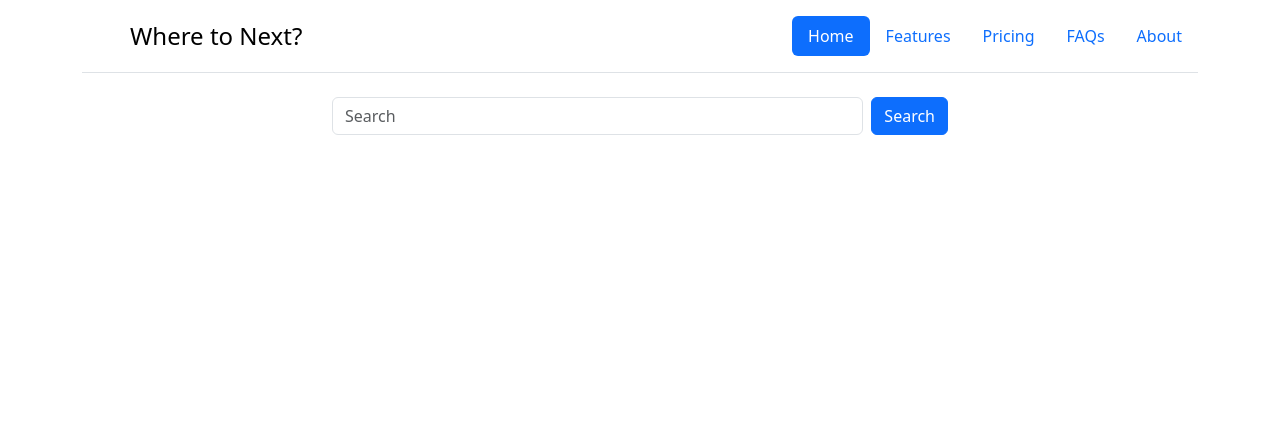
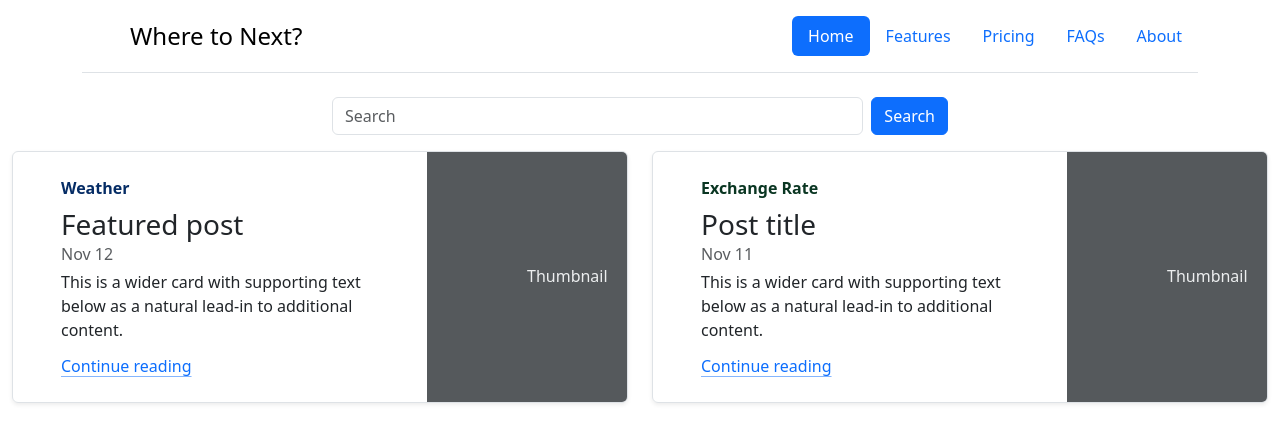
Before and after one commit to leeathena/Where-to-next-new, a React (Vite) app in the folder Where-to-next/: page / in a window 1280 px wide. Shown: the top 442 px of the page. Built offline with nearby package versions, Linux system fonts and the light colour scheme.

Commit message:
added another div to show the results

```diff
--- a/Where-to-next/src/components/citysearchbar/CitySearchbar.jsx
+++ b/Where-to-next/src/components/citysearchbar/CitySearchbar.jsx
@@ -1,20 +1,71 @@
-import React from "react"
+import React from "react" //added the use state hook from react {useState}
 
 function CitySearchbar() {
     // set up the state for the input value so that i can keep track of what the users types
+    // Const [input,setInput]=useState("");
+
+    //fetching data from the weather API
+    // const fetchData = (value) => {
+    //     fetch("<https://jsonplaceholder.typicode.com/users").then((response) => response.json()).then(json =>{
+    //         console.log(json);
+    //     });
+    // }
+
+    // const handleChange = (value) => {
+    //     setInput(value)
+    //     fetchData(value)
+    // }
+
     // set a submit function when the search button is clicked to add to a list of cities
     return (
         <div className="container-fluid">
             <div className="row justify-content-center align-items-center">
                 <div className="col-md-6">
                     <form className="d-flex">
-                        <input className="form-control me-2" type="search" placeholder="Search" aria-label="Search"/>
-                            <button className="btn btn-primary" type="submit">Search</button>
+                        <input className="form-control me-2" type="search" placeholder="Search" aria-label="Search" />
+                        {/* value={input} onChange={(e)=>handleChange(e.target.value)} */}
+                        <button className="btn btn-primary" type="submit">Search</button>
                     </form>
                 </div>
             </div>
+            {/* add another div container to show the results */}
+            <div class="row mb-2">
+                <div class="col-md-6">
+                    <div class="row g-0 border rounded overflow-hidden flex-md-row mb-4 shadow-sm h-md-250 position-relative mt-3">
+                        <div class="col p-4 d-flex flex-column position-static px-lg-5">
+                            <strong class="d-inline-block mb-2 text-primary-emphasis">Weather</strong>
+                            <h3 class="mb-0">Featured post</h3>
+                            <div class="mb-1 text-body-secondary">Nov 12</div>
+                            <p class="card-text mb-auto">This is a wider card with supporting text below as a natural lead-in to additional content.</p>
+                            <a href="#" class="icon-link gap-1 icon-link-hover stretched-link">
+                                Continue reading
+                                <svg class="bi"><use xlink:href="#chevron-right" /></svg>
+                            </a>
+                        </div>
+                        <div class="col-auto d-none d-lg-block">
+                            <svg class="bd-placeholder-img" width="200" height="250" xmlns="http://www.w3.org/2000/svg" role="img" aria-label="Placeholder: Thumbnail" preserveAspectRatio="xMidYMid slice" focusable="false"><title>Placeholder</title><rect width="100%" height="100%" fill="#55595c" /><text x="50%" y="50%" fill="#eceeef" dy=".3em">Thumbnail</text></svg>
+                        </div>
+                    </div>
+                </div>
+                <div class="col-md-6">
+                    <div class="row g-0 border rounded overflow-hidden flex-md-row mb-4 shadow-sm h-md-250 position-relative mt-3">
+                        <div class="col p-4 d-flex flex-column position-static px-lg-5">
+                            <strong class="d-inline-block mb-2 text-success-emphasis">Exchange Rate</strong>
+                            <h3 class="mb-0">Post title</h3>
+                            <div class="mb-1 text-body-secondary">Nov 11</div>
+                            <p class="mb-auto">This is a wider card with supporting text below as a natural lead-in to additional content.</p>
+                            <a href="#" class="icon-link gap-1 icon-link-hover stretched-link">
+                                Continue reading
+                                <svg class="bi"><use xlink:href="#chevron-right" /></svg>
+                            </a>
+                        </div>
+                        <div class="col-auto d-none d-lg-block">
+                            <svg class="bd-placeholder-img" width="200" height="250" xmlns="http://www.w3.org/2000/svg" role="img" aria-label="Placeholder: Thumbnail" preserveAspectRatio="xMidYMid slice" focusable="false"><title>Placeholder</title><rect width="100%" height="100%" fill="#55595c" /><text x="50%" y="50%" fill="#eceeef" dy=".3em">Thumbnail</text></svg>
+                        </div>
+                    </div>
+                </div>
+            </div>
         </div>
-        // add another div container to show the results
     )
 }
 
```
